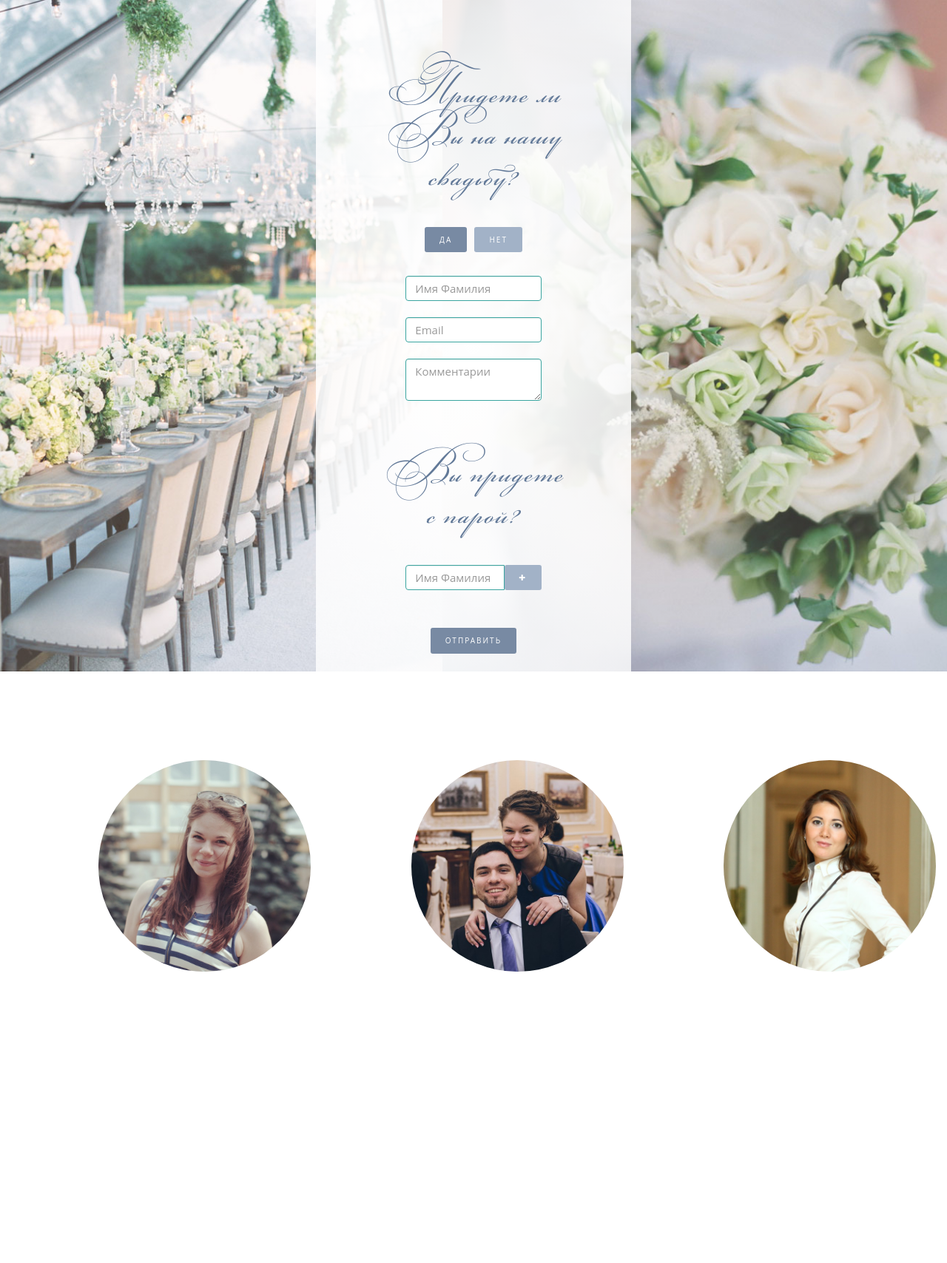
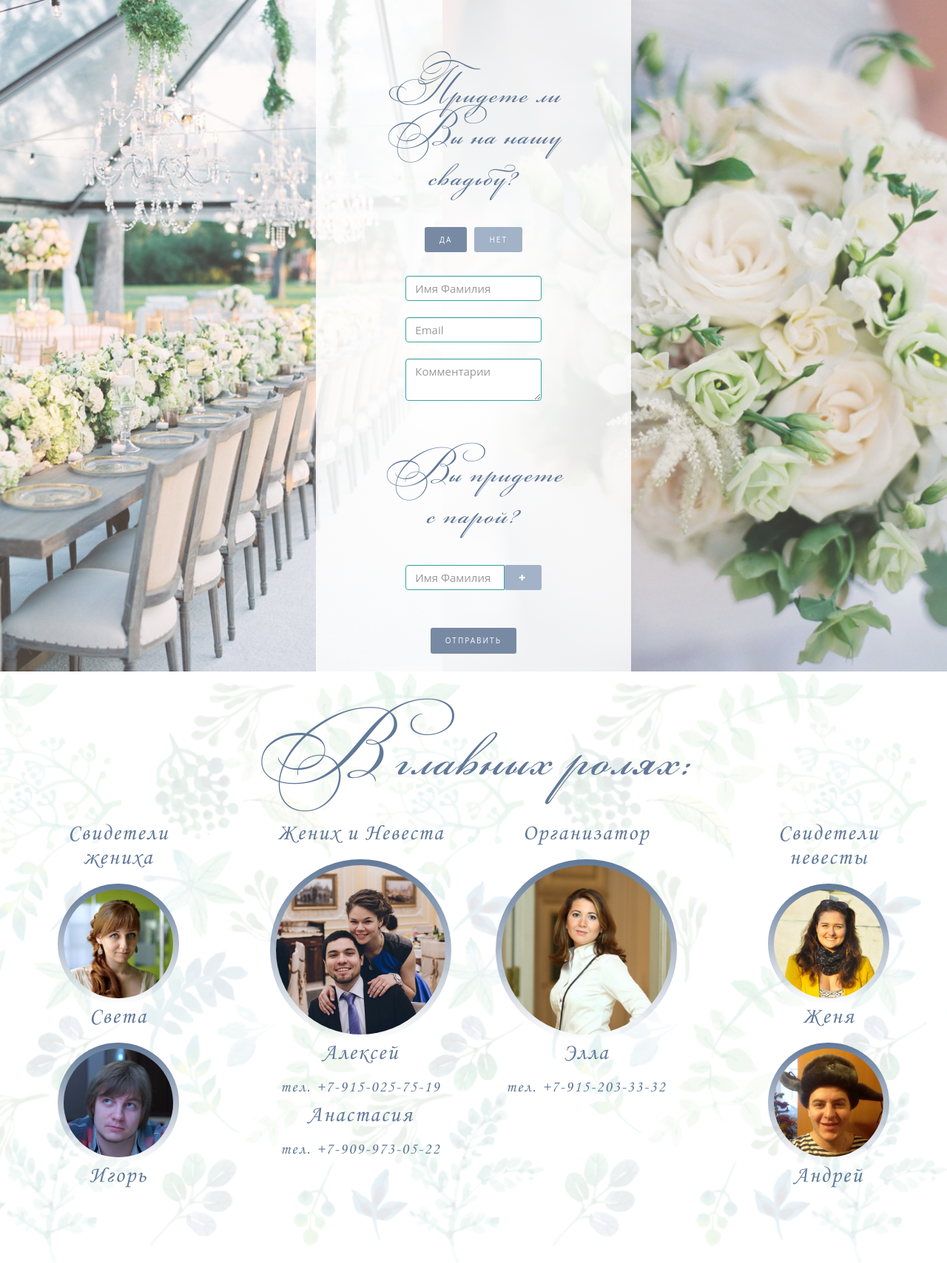
Before and after one commit to AnastasiaPetrovskaya/wedday, a Django app: template wedLanding/templates/invite.html in a window 1280 px wide. Shown: the part 1601-3309 px from the top of the page at 74% size. Run offline with Django 3.2, Linux system fonts and the light colour scheme; the template is opened without the code that fills it, so the values that code supplies are empty; some libraries are stand-ins or nearby versions.

Commit message:
version 3.0

```diff
--- a/wedLanding/templates/invite.html
+++ b/wedLanding/templates/invite.html
@@ -31,6 +31,7 @@
     <!-- Plugins -->
     <link href="{% static "plugins/fontawesome/css/font-awesome.css" %}" rel="stylesheet" type="text/css">
 
+    <link rel="shortcut icon" href="{%  static 'favicon1.png' %}">
     <!-- HTML5 Shim and Respond.js IE8 support of HTML5 elements and media queries -->
     <!-- WARNING: Respond.js doesn't work if you view the page via file:// -->
     <!--[if lt IE 9]>
@@ -212,17 +213,58 @@
 
 
     <section id='contacts' class="full">
-        <div class="row" id="place-row" style="height:100%">
-            <div class="col-md-3 col-md-offset-1 " >
-                <img class="portret"  src="{% static "img/n2.png" %}">
+        <div class="row" id="contacts-outer-row" style="height:100%">
+            <h6>В главных ролях:</h6>
+            <div class="row">
+                <div class="col-md-3">
+                    <div class="col-md-8 col-md-offset-2">
+                        <h5>Свидетели жениха</h5>
+                        <img class="portret"  src="{% static "img/sveta.png" %}">
+                        <h5>Света</h5>
+                        <img class="portret"  src="{% static "img/igor.png" %}">
+                        <h5 style="padding-bottom:5vh">Игорь</h5>
+                    </div>
+                </div>
+
+
+
+
+                <div class="col-md-6">
+                    <div class="row inner-row">
+                        <div class="col-md-6" >
+                            <div class="contact-div col-md-12 ">
+                                <h5>Жених и Невеста</h5>
+                                <img class="portret"  src="{% static "img/we1.png" %}">
+                                <h5>Алексей</h5>
+                                <h4 style="padding-bottom:0">тел. +7-915-025-75-19</h4>
+                                <h5>Анастасия</h5>
+                                <h4>тел. +7-909-973-05-22</h4>
+                            </div>
+                        </div>
+                        <div class="col-md-6" >
+                            <div class="contact-div col-md-12">
+                                <h5>Организатор</h5>
+                                <img class="portret"  src="{% static "img/ella1.png" %}">
+                                <h5>Элла</h5>
+                                <h4>тел. +7-915-203-33-32</h4>
+
+                            </div>
+                        </div>
+                    </div>
+                </div>
+
+                <div class="col-md-3">
+                    <div class="col-md-8 col-md-offset-2">
+                        <h5>Свидетели невесты</h5>
+                        <img class="portret"  src="{% static "img/jen.png" %}">
+                        <h5>Женя</h5>
+                        <img class="portret"  src="{% static "img/andrey.png" %}">
+                        <h5>Андрей</h5>
+                    </div>
+                </div>
+
+
             </div>
-            <div class="col-md-3 col-md-offset-1 " >
-                <img class="portret"  src="{% static "img/we1.png" %}">
-            </div>
-            <div class="col-md-3 col-md-offset-1 " >
-                <img class="portret"  src="{% static "img/ella1.png" %}">
-            </div>
-
         </div><!-- Row -->
     </section>
 
--- a/wedday/static/css/custom-invite.css
+++ b/wedday/static/css/custom-invite.css
@@ -1,4 +1,3 @@
-
 /*медиа запросы для колонок в секции place*/
 @media screen and (min-width: 1000px) {
     #place-row{
@@ -19,23 +18,7 @@
         border-right-style: double;
         border-right-width: 1vw;
     }
-
-
-/*    #place_discr {
-        padding-top: 0;
-        margin-top: 0;
-    }*/
-
-  /*  #place_discr_bg {
-        background: radial-gradient( circle at center, rgba(255, 255, 288, 1), rgba(255, 255, 255, 0.6));
-        margin-top: 10vh;
-    }*/
-
 }
-
-
-
-
 
 @media screen and (max-width: 999px) {
     #place-row{display: block !important};
@@ -43,11 +26,18 @@
 }
 
 
-
-
-
 @media screen and (min-height: 400px) {
-    body{font-size: 38px !important;}
+    h1{font-size: 40px !important;}
+    h6{font-size: 45px !important;}
+    h2{
+        font-size: 45px !important;
+        padding-right: 8vw;
+        padding-left: 3vw;
+        padding-bottom: 2vh;
+        padding-top: 2vh;
+    }
+    h3{font-size: 50px !important;}
+    h4{font-size: 18px !important;}
     .bannerText{padding-top: 5vh !important;}
     .navbar-nav>li>a {
         font-family:  'UKIJDiT';
@@ -55,13 +45,31 @@
         color: #627998 !important;
         text-transform: none !important;
     }
+
+    .btn_add_guest {
+        font-size: 10px;
+    }
+    .btn_submit {
+        font-size: 10px;
+    }
+    .btn_delete_guest {
+        font-size: 10px;
+    }
+
+    .form_input {
+        font-size: 15px;
+    }
+    .form_input_1 {
+        font-size: 15px;
+    }
 }
 
 @media screen and (min-height: 500px) {
     /*body{font-size: 52px !important;}*/
     h1{font-size: 52px !important;}
+    h6{font-size: 56px !important;}
     h2{
-        font-size: 45px !important;
+        font-size: 38px !important;
         padding-right: 8vw;
         padding-left: 3vw;
         padding-bottom: 2vh;
@@ -99,6 +107,7 @@
 @media screen and (min-height: 600px)  and (max-width:1199px){
     /*body{font-size: 58px !important;}*/
     h1{font-size: 58px !important;}
+    h6{font-size: 58px !important;}
     h2{
         font-size: 45px !important;
         padding-right: 8vw;
@@ -137,16 +146,17 @@
 
 @media screen and (min-height: 600px)  and (min-width:1200px){
     /*body{font-size: 58px !important;}*/
-    h1{font-size: 58px !important;}
+    h1{font-size: 80px !important;}
+    h6{font-size: 80px !important;}
     h2{
         font-size: 45px !important;
-        padding-right: 8vw;
-        padding-left: 3vw;
+        padding-right: 20%;
+        padding-left: 20%;
         padding-bottom: 2vh;
         padding-top: 2vh;
     }
     h3{font-size: 52px !important;}
-    h4{font-size: 18px !important;}
+    h4{font-size: 15px !important;}
     .bannerText{padding-top: 15vh !important;}
     /*.bannerText{padding-top: 100px !important;}*/
     .navbar-nav>li>a {
@@ -180,6 +190,7 @@
 @media screen and (min-height: 700px) and (min-width:1200px) {
     /*body{font-size: 60px !important;}*/
     h1{font-size: 85px !important;}
+    h6{font-size: 85px !important;}
     h2{
         font-size: 50px !important;
         padding-right: 20%;
@@ -200,7 +211,8 @@
 
 @media screen and (min-height: 700px) and (max-width:1199px) {
     /*body{font-size: 60px !important;}*/
-    h1{font-size: 70px !important;}
+    h1{font-size: 68px !important;}
+    h6{font-size: 70px !important;}
     h2{
         font-size: 52px !important;
         padding-right: 8vw;
@@ -223,6 +235,7 @@
 @media screen and (min-height: 800px) {
     /*body{font-size: 120px !important;}*/
     h1{font-size: 100px !important;}
+    h6{font-size: 100px !important;}
     h2{
         font-size: 51px !important;
         padding-right: 20%;
@@ -263,6 +276,7 @@
 @media screen and (min-height: 900px) {
     /*body{font-size: 120px !important;}*/
     h1{font-size: 120px !important;}
+    h6{font-size: 115px !important;}
     h2{
         font-size: 54px !important;
         padding-right: 15%;
@@ -302,18 +316,6 @@
         margin-top: 5vh;
     }
 }
-/*
-@media screen and (max-height: 900px) {
-    .navbar-custom {
-        margin-top: 0vh;
-    }
-    .bannerText{padding-top: 30vh !important;}
-
-
-}
-*/
-
-
 
 
 .menu {
@@ -376,33 +378,12 @@
 
 
 #place {
-/*background: linear-gradient(rgba(255,255,255,0.1), rgba(255,255,255,0.1)), url(../img/t_bg_4.jpg) repeat center transparent;*/
-/*    background-image: linear-gradient(rgba(98, 121, 152, 0.25), rgba(98, 121, 152,0.25));*/
-
-/*    background-repeat: repeat;
-    background-size: contain;
- background-image: linear-gradient(rgba(255,255,255,0.65), rgba(255,255,255,0.65))
-    ,url('../img/bg_extra-01.svg');
-*/
-
- /*   background-image:  linear-gradient(rgba(98, 121, 152, 0.1), rgba(98, 121, 152,0.1)),
-    url("../img/bg_orn3.svg"),  url("../img/place-line-6-t.svg");
-    background-repeat: no-repeat;
-    background-size: contain;
-    background-position-y: top, bottom;
-    width: 100%;
-    background-position-x: center, center;
-*/
-
-
     background-image:  linear-gradient(rgba(255, 255, 255, 0.8), rgba(255, 255, 255, 0.8)),
- url("../img/bg_extra-01.svg");
+        url("../img/bg_extra-01PNG.png");
     background-repeat: repeat;
     background-size: contain;
     background-position:  left bottom, right top;
     background-attachment: fixed;
-
-
 }
 
 body {
@@ -418,7 +399,8 @@ body {
     background-image: linear-gradient(rgba(255,255,255,0.8), rgba(255,255,255,0.8))
     ,url('../img/bg_extra-01.svg');*/
  /*   background: url(../img/background-texture-1.jpg) repeat center transparent;*/
-    background-image:  linear-gradient(rgba(255,255,255,0.1), rgba(255,255,255,0.1)), url('../img/place_d_3.jpg');
+    background-image:  linear-gradient(rgba(255,255,255,0.1), rgba(255,255,255,0.1)),
+    url('../img/place_d_3.jpg');
     background-size: cover;
     background-position: bottom right;
     height:100%;
@@ -451,7 +433,7 @@ h1 {
     height: 70vh;
     width: 100%;
     text-align: center;
-    background: radial-gradient( circle at center, rgba(255, 255, 288, 1), rgba(255, 255, 255, 0.6));
+    background: radial-gradient( circle at center, rgba(255, 255, 288, 1), rgba(255, 255, 255, 0.5));
     border-radius: 50%;
 }
 
@@ -485,7 +467,6 @@ h3 {
     text-align: center;
     padding-top: 5vh;
     padding-bottom: 5vh;
-
 }
 h4 {
     font-family:  'Monotype Corsiva';
@@ -497,12 +478,41 @@ h4 {
     width: 100%;
     text-align: center;
     padding-bottom: 5vh;
-
 }
 
+h5 {
+    font-family:  'Monotype Corsiva';
+    font-weight: normal;
+    color: rgb(98, 121, 152);
+    letter-spacing: 2px;
+    z-index: 1000;
+    text-transform: none;
+    width: 100%;
+    text-align: center;
+    padding-bottom: 1vh;
+    font-size: 30px;
+    margin-top: 1px !important;
+}
 
-
-
+h6 {
+    font-family: 'Bickham Script Two', arial;
+    font-weight: normal;
+    /*color: #262C8A;*/
+    color: rgb(98, 121, 152);
+    letter-spacing: 2px;
+    z-index: 1000;
+    text-transform: none;
+    margin-right: auto;
+    margin-left: auto;
+    padding-top: 4vh !important;
+    padding-bottom: 5vh !important;
+    padding-left: 2vw !important;
+    padding-right: 2vw !important;
+  /*  padding-top: 300px !important;
+    padding-bottom: 300px !important;*/
+    width: 100%;
+    text-align: center;
+}
 
 header.default {
     /*
@@ -526,7 +536,8 @@ header.default {
     ,url('../img/bg_extra-01.svg');*/
 
     background-position: center center;
-    background-image:  linear-gradient(rgba(255,255,255,0.3), rgba(255,255,255,0.3)), url('../img/t_bg_4.jpg');
+    background-image:  linear-gradient(rgba(255,255,255,0.3), rgba(255,255,255,0.3)),
+    url('../img/t_bg_4.jpg');
     background-size: cover;
 
 }
@@ -557,7 +568,6 @@ header.default img {
 }
 
 .navbar-custom {
-
     font-size: 30px;
     /*font-weight: bold;*/
     color: #262C8A;
@@ -576,10 +586,6 @@ header.default img {
 }
 
 section.full {
-    /*
-    background-color: rgba(204, 226, 247, 0.69);
- url("../img/bg_orn5.svg"),  url("../img/bg_orn5_b.svg");
- */
     background-repeat: no-repeat;
     background-size: 100%;
     background-position: left bottom, right top;
@@ -613,22 +619,6 @@ section.full {
     margin-left: 0.4vw !important;
     margin-right: 0.4vw !important;
 }
-
-/*
-.yes_no {
-    background-color:  #9D9FC3;
-    background-color:  #A2B2C7;
-    color: rgb(255,255,255);
-    border-radius: 5px;
-    font-family: "Arial";
-    font-size: 20px;
-    letter-spacing: 2px;
-    padding-left: 15px;
-    padding-right: 15px;
-    padding-top: 6px;
-    padding-bottom: 6px;
-}*/
-
 
 .yes_no {
 }
@@ -735,7 +725,7 @@ label.error {
 
 .thanks {
     font-size: 40px;
-    color: #788AA3;
+    color: rgb(98, 121, 152);
     font-family: 'Bickham Script Two', arial;
     font-weight: normal;
 
@@ -746,4 +736,37 @@ label.error {
     position: relative;
     border-radius: 50%;
     width: 100%;
+    padding:1vh;
+  background-image: -webkit-gradient(linear, 0 0, 0 100%, from(rgb(98, 121, 152)), to(transparent));
+  background-image: -webkit-linear-gradient(rgb(98, 121, 152), transparent);
+  background-image: -moz-linear-gradient(rgb(98, 121, 152), transparent);
+  background-image: -o-linear-gradient(rgb(98, 121, 152), transparent);
+  background-image: linear-gradient(rgb(98, 121, 152), transparent);
 }
+
+
+
+#contacts {
+    background-image:  linear-gradient(rgba(255, 255, 255, 0.9), rgba(255, 255, 255, 0.9)),
+        url("../img/bg_extra-01PNG.png");
+    background-repeat: repeat;
+    /*background-image:  linear-gradient(rgba(255, 255, 255, 0.8), rgba(255, 255, 255, 0.8)),
+        url("../img/place_bg_2.jpg");
+    background-repeat: no-repeat;*/
+    background-size: contain;
+    background-position:  left bottom, right top;
+    background-attachment: fixed;
+}
+
+.contact-div {
+    /*background: radial-gradient( circle at center, rgba(255, 255, 288, 1), rgba(255, 255, 255, 0.8));*/
+}
+
+p {
+    font-size: 15px
+}
+
+
+.inner-row {
+    /*background: radial-gradient( circle at center, rgba(255, 255, 288, 1), rgba(255, 255, 255, 0.6));*/
+}
--- a/wedday/static/css/custom.css
+++ b/wedday/static/css/custom.css
@@ -66,7 +66,7 @@ input:-webkit-autofill {
     background-repeat: repeat;
     background-size: contain;
     background-image: linear-gradient(rgba(255,255,255,0.8), rgba(255,255,255,0.8))
-    ,url('../img/bg_extra-01.svg');
+    ,url('../img/bg_extra-01PNG.png');
 }
 
 @font-face {
```
Also changed, not shown: wedday/templates/registration/login.html (+4 -4 lines), wedday/static/favicon1.png (added), wedday/static/favicon3.png (added), wedday/static/img/andrey.png (added), wedday/static/img/bg_extra-01.jpg (deleted), wedday/static/img/bg_extra-01PNG.png (added), wedday/static/img/igor.png (added), wedday/static/img/jen.png (added), wedday/static/img/login_bg2new.jpg (deleted), wedday/static/img/login_bg2newPNG.png (added), wedday/static/img/n1.jpg (deleted), wedday/static/img/sveta.png (added), wedday/static/img/we.png (deleted), wedday/static/img/we1.jpg (deleted).
